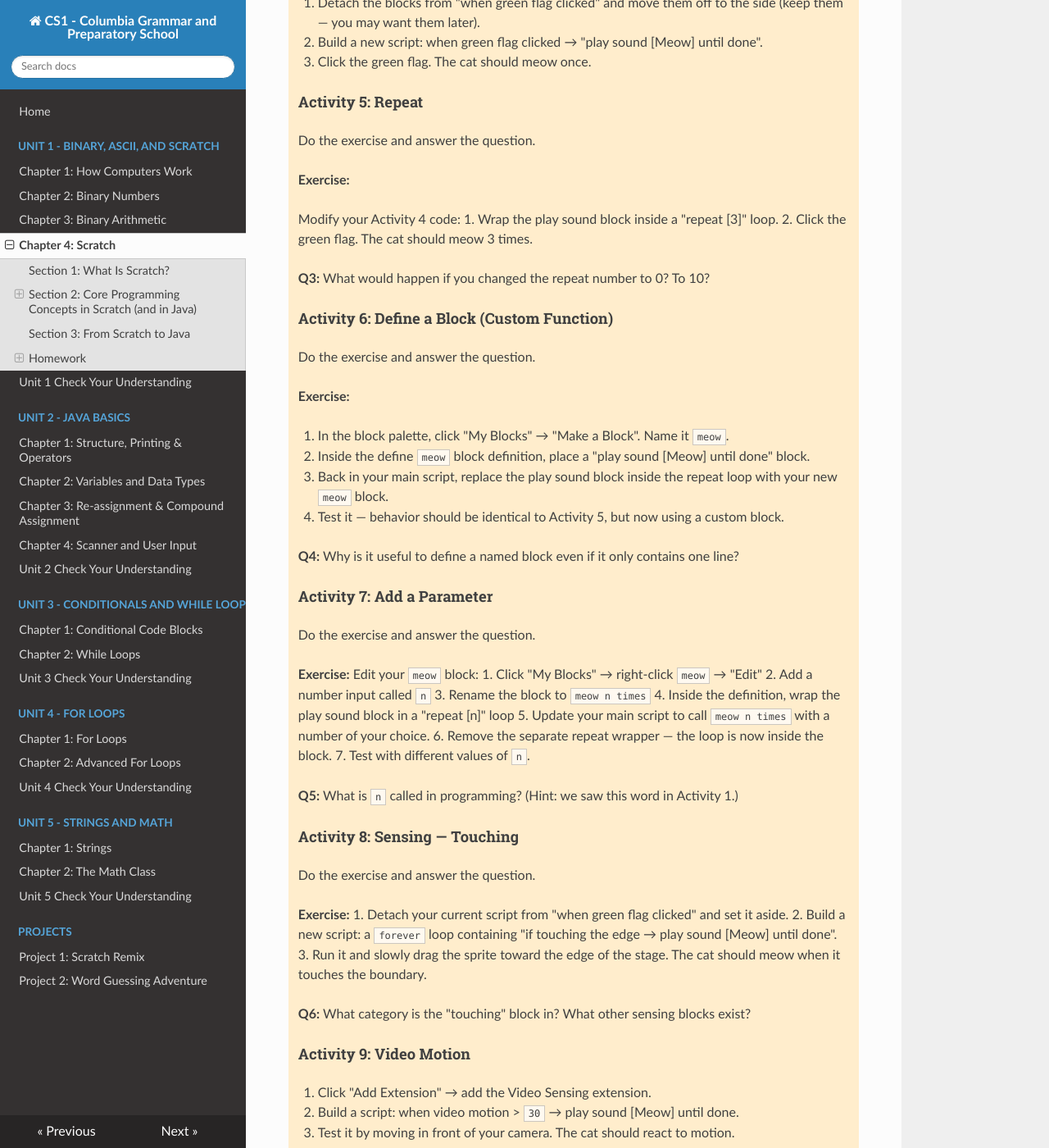
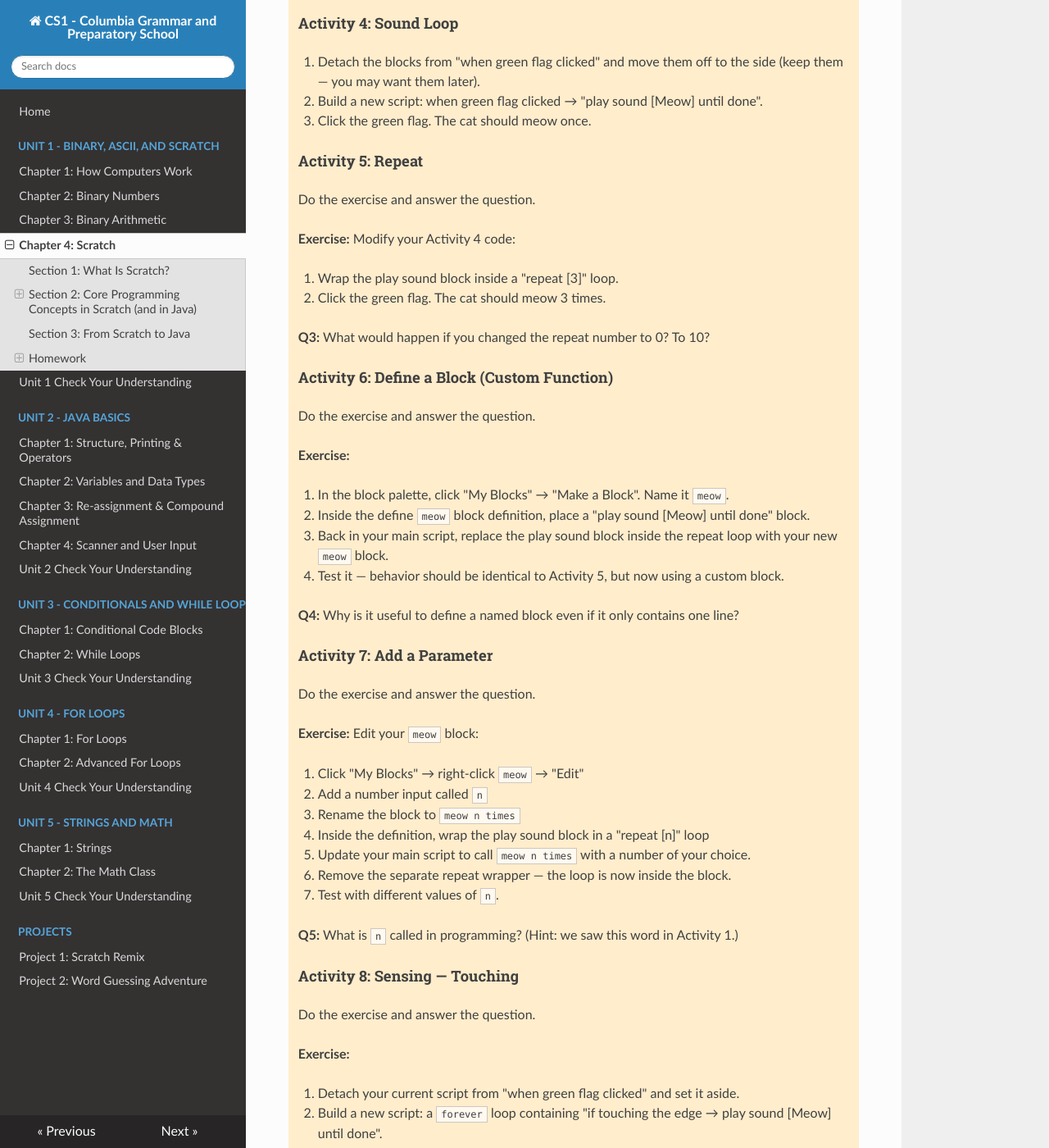
Before and after one commit to kjergens/cs1-site, an MkDocs documentation site: the page built from docs/unit1/notes_04_scratch.md, in a window 1280 px wide and 1400 px high, scrolled down 4203 px. Shown: the whole window at 82% size. Built offline with MkDocs 1.6.1, drawn with Linux system fonts in a browser that asks for light colours; nearby versions of some CDN libraries; some of the changed text lies outside the part shown.

Commit message:
more edits Unit 1 HW 4

```diff
--- a/docs/unit1/notes_04_scratch.md
+++ b/docs/unit1/notes_04_scratch.md
@@ -125,6 +125,7 @@ Every program you write this year — in Scratch or Java — uses these same bui
     Do the exercise and answer the question.
 
     **Exercise:**
+
     1. Drag a "when green flag clicked" block to the scripts area.
     2. Attach a "say [ ] for [ ] seconds" block to it.
     3. Make the cat say `Hello, world!` for 2 seconds.
@@ -160,9 +161,8 @@ Every program you write this year — in Scratch or Java — uses these same bui
     #### Activity 5: Repeat
     Do the exercise and answer the question.
 
-    **Exercise:**
+    **Exercise:** Modify your Activity 4 code:
 
-    Modify your Activity 4 code:
     1. Wrap the play sound block inside a "repeat [3]" loop.
     2. Click the green flag. The cat should meow 3 times.
 
@@ -184,6 +184,7 @@ Every program you write this year — in Scratch or Java — uses these same bui
     Do the exercise and answer the question.
 
     **Exercise:** Edit your `meow` block:
+
     1. Click "My Blocks" → right-click `meow` → "Edit"
     2. Add a number input called `n`
     3. Rename the block to `meow n times`
@@ -198,6 +199,7 @@ Every program you write this year — in Scratch or Java — uses these same bui
     Do the exercise and answer the question.
 
     **Exercise:**
+
     1. Detach your current script from "when green flag clicked" and set it aside.
     2. Build a new script: a `forever` loop containing "if touching the edge → play sound [Meow] until done".
     3. Run it and slowly drag the sprite toward the edge of the stage. The cat should meow when it touches the boundary.
```
